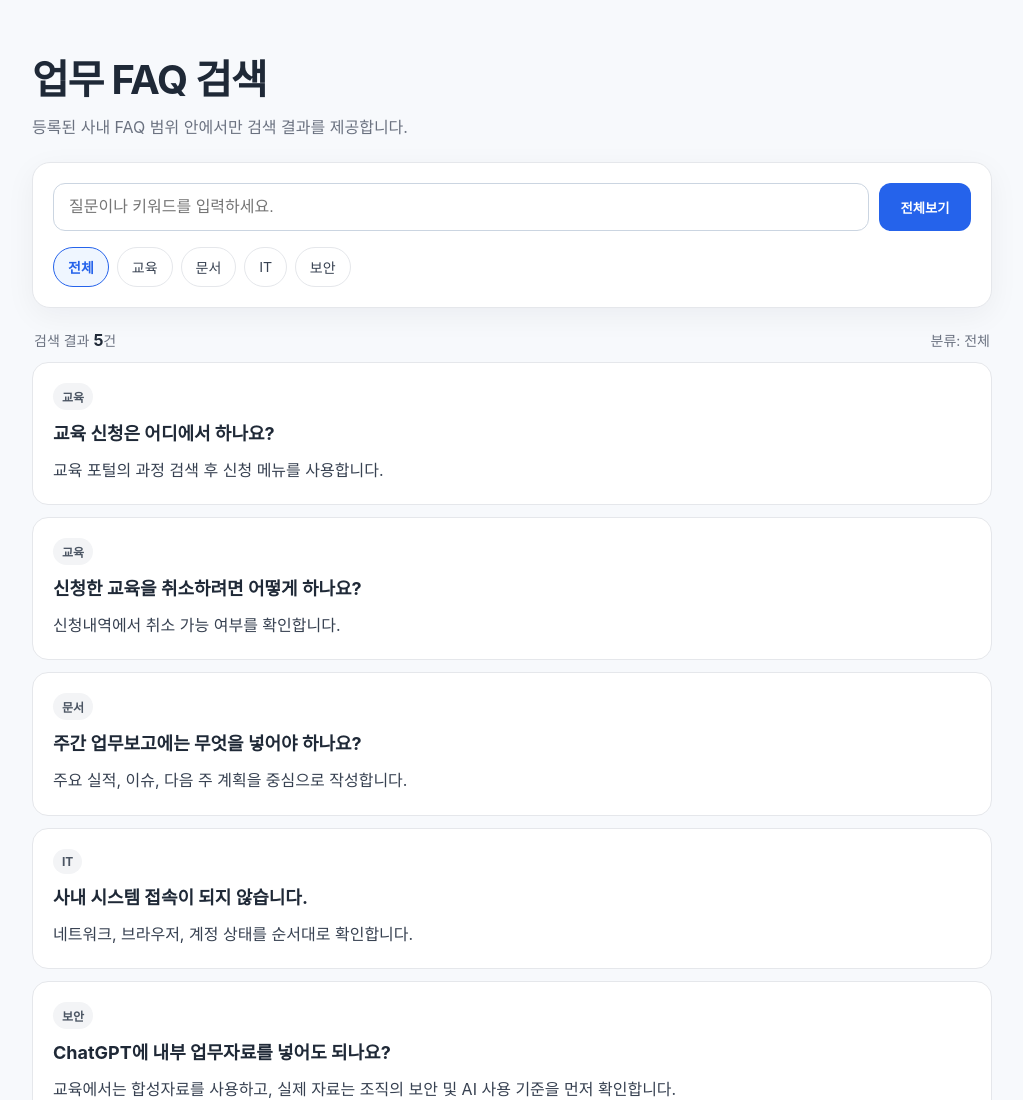
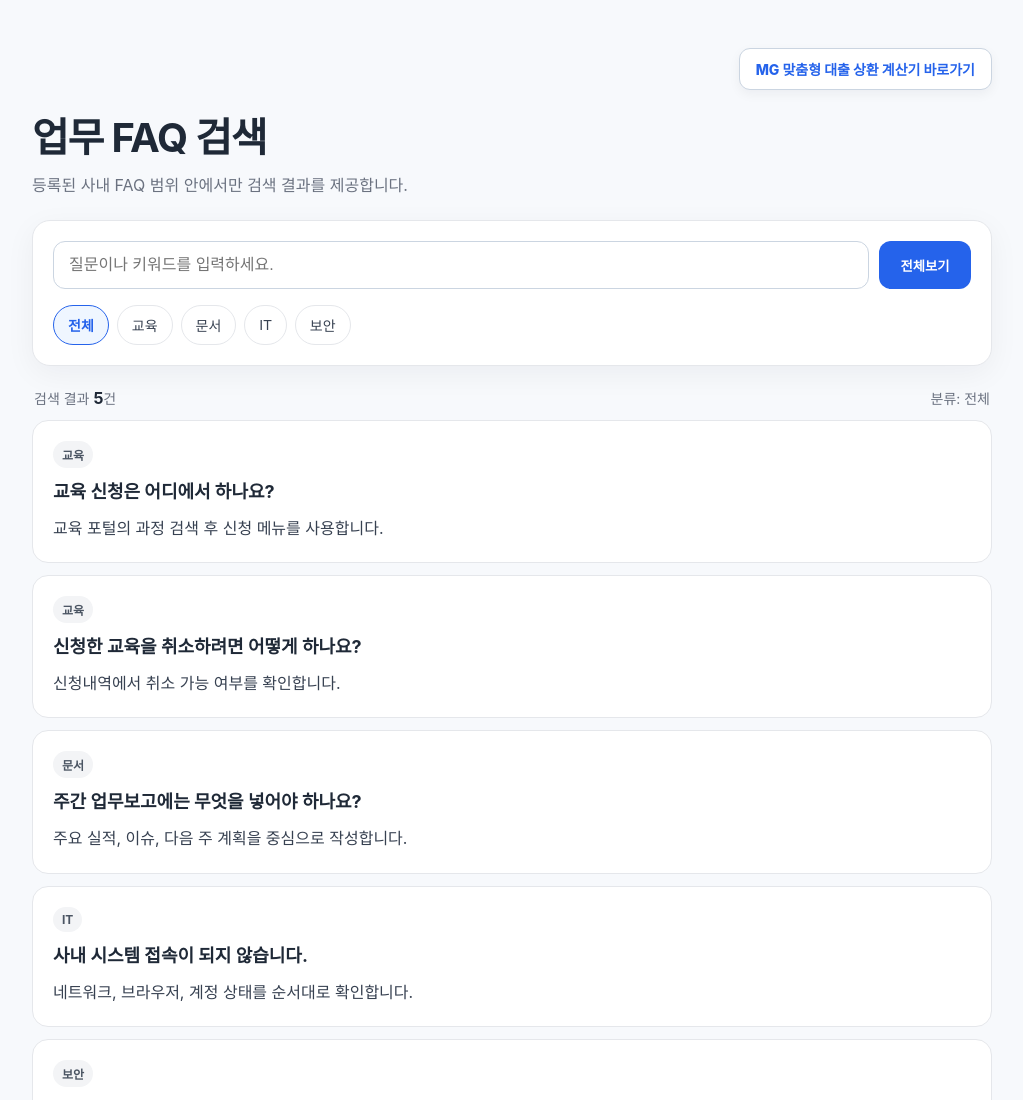
Before and after one commit to kfcc017-coder/mg0910, a plain HTML site: page FAQ.html in a window 1280 px wide. Shown: the top 1100 px of the page, without its empty margins (128-1151 px from the left). Drawn offline with Linux system fonts and the light colour scheme.

Commit message:
Add top navigation bar with calculator shortcut
Added a navigation bar with a shortcut link to the MG loan repayment calculator.

```diff
--- a/FAQ.html
+++ b/FAQ.html
@@ -31,6 +31,34 @@
     .app {
       width: min(960px, calc(100% - 32px));
       margin: 48px auto;
+    }
+
+    .top-nav {
+      display: flex;
+      justify-content: flex-end;
+      margin-bottom: 16px;
+    }
+
+    .calculator-shortcut {
+      display: inline-flex;
+      align-items: center;
+      justify-content: center;
+      min-height: 42px;
+      padding: 0 16px;
+      border: 1px solid #cbd5e1;
+      border-radius: 11px;
+      background: #ffffff;
+      color: var(--primary);
+      text-decoration: none;
+      font-size: 14px;
+      font-weight: 800;
+      box-shadow: 0 4px 12px rgba(15, 23, 42, 0.05);
+      transition: 0.2s ease;
+    }
+
+    .calculator-shortcut:hover {
+      background: var(--primary-soft);
+      transform: translateY(-1px);
     }
 
     .header {
@@ -189,6 +217,14 @@
 </head>
 <body>
   <main class="app">
+    <nav class="top-nav" aria-label="관련 서비스 바로가기">
+      <a
+        class="calculator-shortcut"
+        href="https://kfcc017-coder.github.io/mg0910"
+        aria-label="MG 맞춤형 대출 상환 계산기 페이지로 이동"
+      >MG 맞춤형 대출 상환 계산기 바로가기</a>
+    </nav>
+
     <section class="header">
       <h1>업무 FAQ 검색</h1>
       <p>등록된 사내 FAQ 범위 안에서만 검색 결과를 제공합니다.</p>
```
